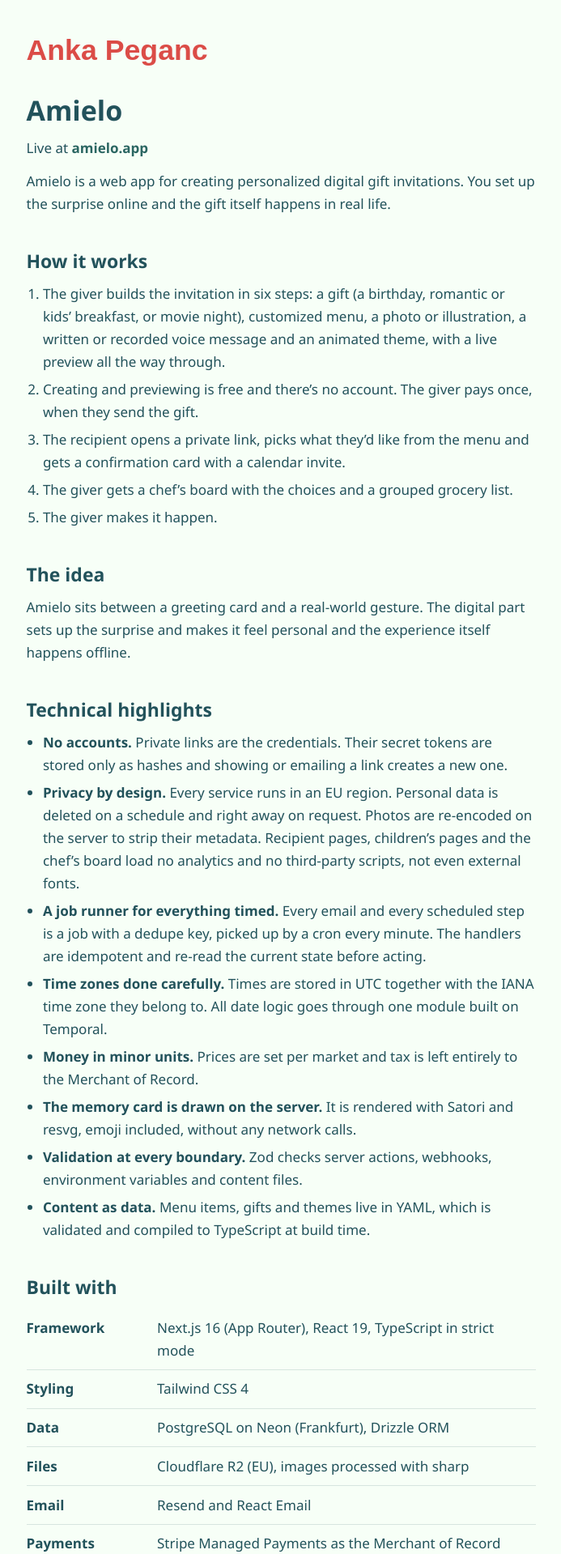
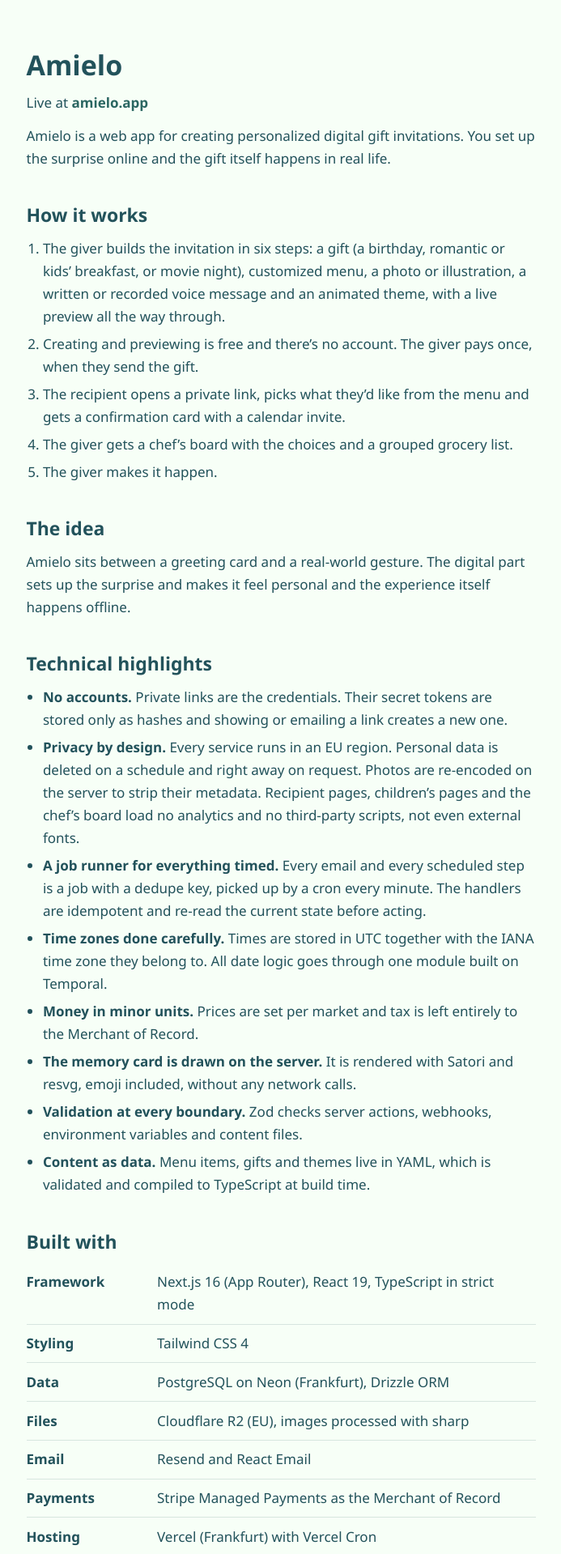
Before and after one commit to apeganc/apeganc.github.io, a Jekyll site: the page built from projects/amielo.md, in a window 1280 px wide. Shown: the top 1919 px of the page at 81% size, without its empty margins (293-986 px from the left). Built offline with Jekyll 4.4.1, drawn with Linux system fonts in a browser that asks for light colours; some web fonts are replaced.

Commit message:
Remove name header from project page layout

```diff
--- a/_layouts/project.html
+++ b/_layouts/project.html
@@ -11,7 +11,6 @@
   <link rel="apple-touch-icon" href="{{ '/apple-touch-icon.png' | relative_url }}">
 
   <link rel="preload" href="{{ '/fonts/lexend-latin-400-normal.woff2' | relative_url }}" as="font" type="font/woff2" crossorigin>
-  <link rel="preload" href="{{ '/fonts/agrave-pro-600.woff2' | relative_url }}" as="font" type="font/woff2" crossorigin>
   <style>
     /* The page template for the project READMEs in projects/. Same fonts and colours as index.html. */
     @font-face {
@@ -41,12 +40,6 @@
       font-display: swap;
       src: url({{ '/fonts/lexend-latin-600-normal.woff2' | relative_url }}) format("woff2");
       unicode-range: U+0000-00FF,U+0131,U+0152-0153,U+02BB-02BC,U+02C6,U+02DA,U+02DC,U+0304,U+0308,U+0329,U+2000-206F,U+20AC,U+2122,U+2191,U+2193,U+2212,U+2215,U+FEFF,U+FFFD;
-    }
-    @font-face {
-      font-family: "Agrave Pro";
-      font-weight: 600;
-      font-display: swap;
-      src: url({{ '/fonts/agrave-pro-600.woff2' | relative_url }}) format("woff2");
     }
 
     :root {
@@ -82,14 +75,13 @@
 
     ::selection { background: var(--yellow); color: var(--teal); }
 
-    .site, main {
+    main {
       width: 100%;
       max-width: 39.5rem;
       margin: 0 auto;
       padding: 0 1.25rem;
     }
-    .site { padding-top: 2.5rem; }
-    main { flex: 1 0 auto; }
+    main { flex: 1 0 auto; padding-top: 1.5rem; }
 
     a {
       color: var(--dark-turquoise);
@@ -103,15 +95,6 @@
       outline: 2px solid var(--teal);
       outline-offset: 2px;
       border-radius: 2px;
-    }
-
-    /* Your name at the top, linking back to the main page */
-    .home {
-      font-family: "Agrave Pro", "Lexend", sans-serif;
-      font-size: 2.1rem;
-      font-weight: 600;
-      line-height: 1.1;
-      color: var(--coral);
     }
 
     /* The README itself */
@@ -213,18 +196,13 @@
     }
 
     @media (max-width: 34rem) {
-      .site { padding-top: 1.75rem; }
-      .home { font-size: 1.85rem; }
+      main { padding-top: 0.75rem; }
       h1 { font-size: 1.7rem; }
       td:first-child { width: 7.5rem; }
     }
   </style>
 </head>
 <body>
-  <header class="site">
-    <a class="home" href="{{ '/' | relative_url }}">Anka Peganc</a>
-  </header>
-
   <main>
 {{ content }}
   </main>
```
